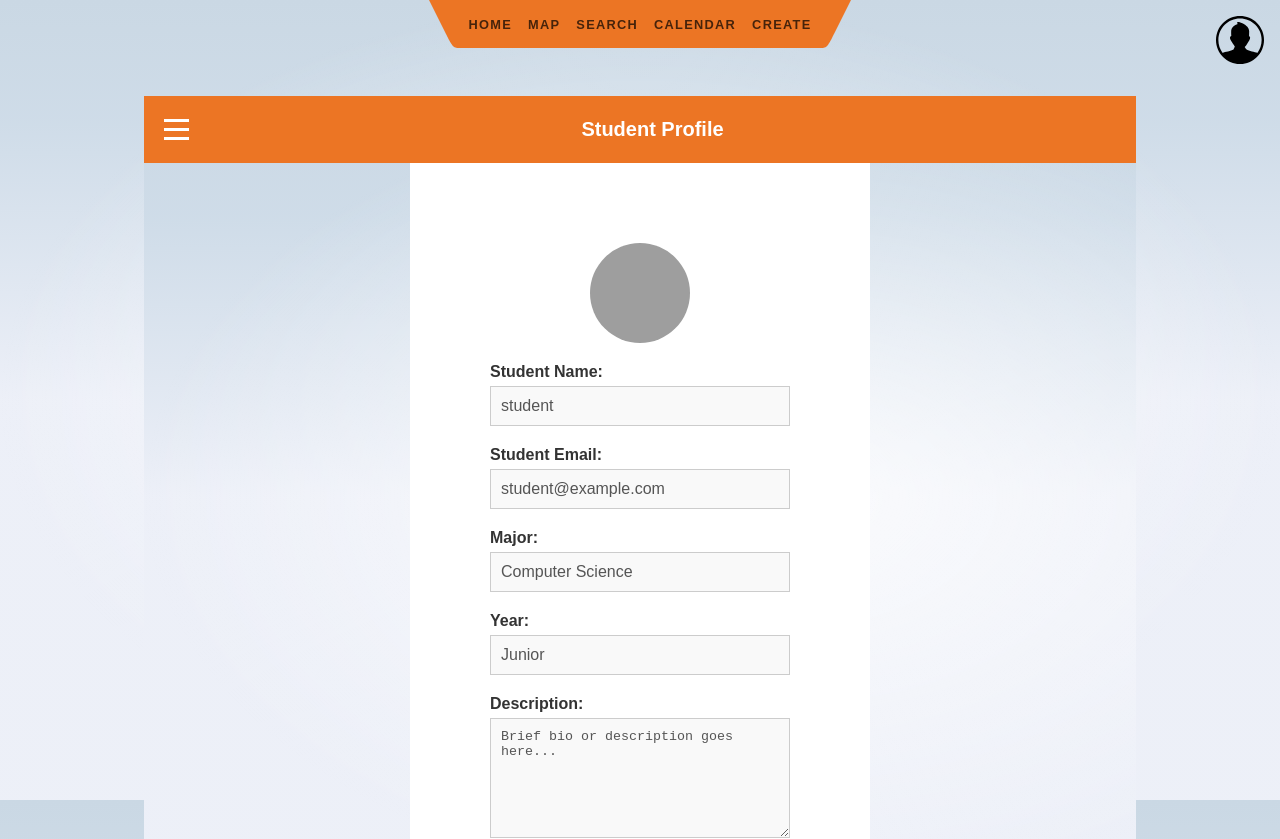
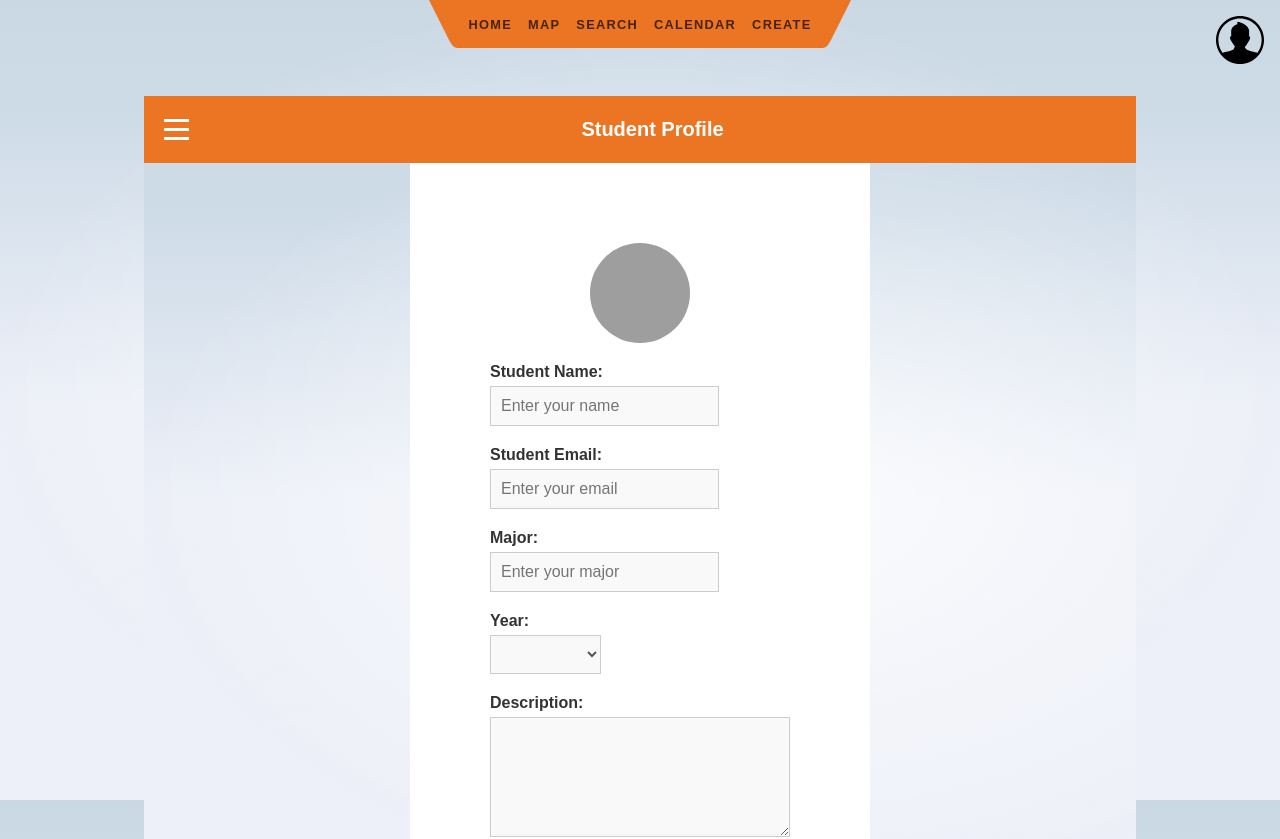
Before and after one commit to ThejasKumar100/Kickmap-FD, a SvelteKit app in the folder FE5/: page /student in a window 1280 px wide. Shown: the top 839 px of the page. Built offline with nearby package versions, Linux system fonts and the light colour scheme; grey boxes are pictures that could not be loaded.

Commit message:
Completed student profile page and added firebase integration to save changes

```diff
--- a/FE5/src/routes/student/+page.svelte
+++ b/FE5/src/routes/student/+page.svelte
@@ -1,22 +1,31 @@
 <script lang="ts">
     import type { PageData } from './$types';
     import { onMount } from 'svelte';
-
+    import { db } from '../../firebaseConfig';
+    import { collection, addDoc } from 'firebase/firestore';
 
     export let data: PageData;
-    let profileName = 'student';
-    let profileEmail = 'student@example.com';
-    let major = 'Computer Science';
-    let year = 'Junior';
-    let description = 'Brief bio or description goes here...';
+    let profileName = '';
+    let profileEmail = '';
+    let major = '';
+    let year = '';
+    let description = '';
+    const years = ['Freshman', 'Sophomore', 'Junior', 'Senior'];
 
-    function saveChanges() {
+    async function saveChanges() {
         const profileData = {
             name: profileName,
             email: profileEmail,
             major: major,
             year: year,
             description: description
+        };
+        try {
+            await addDoc(collection(db, "student"), profileData);
+            alert("Your information has been saved!");
+        } catch (error) {
+            console.error("Error adding document: ", error);
+            alert("Failed to save data.");
         }
     };
 
@@ -137,27 +146,30 @@
             <img src="https://research.utdallas.edu/app/themes/utdresearchtheme/assets/images/logo.png?last_modified=1667557382" alt="Profile Photo">
         </div>
         <div class="profile-info">
-        <div class="profile-label">Student Name:</div>
-        <div class="info-box">{profileName}</div>
+            <label class="profile-label">Student Name:</label>
+            <input class="info-box" bind:value={profileName} placeholder="Enter your name">
         </div>
         <div class="profile-info">
-        <div class="profile-label">Student Email:</div>
-        <div class="info-box">{profileEmail}</div>
+            <label class="profile-label">Student Email:</label>
+            <input class="info-box" bind:value={profileEmail} type="email" placeholder="Enter your email">
         </div>
         <div class="profile-info">
-        <div class="profile-label">Major:</div>
-        <div class="info-box">{major}</div>
+            <label class="profile-label">Major:</label>
+            <input class="info-box" bind:value={major} placeholder="Enter your major">
         </div>
         <div class="profile-info">
-        <div class="profile-label">Year:</div>
-        <div class="info-box">{year}</div>
+            <label class="profile-label">Year:</label>
+            <select class="info-box" bind:value={year}>
+                {#each years as y}
+                    <option value={y}>{y}</option>
+                {/each}
+            </select>
         </div>
         <div class="profile-info">
-        <div class="profile-label">Description:</div>
+            <label class="profile-label">Description:</label>
             <textarea class="profile-description" bind:value={description}></textarea>
         </div>
 
         <button id="saveChangesButton" on:click={saveChanges}>Save Changes</button>
-
     </div>
     </body>
```
Lines whose indentation alone changed are shown as unchanged.
